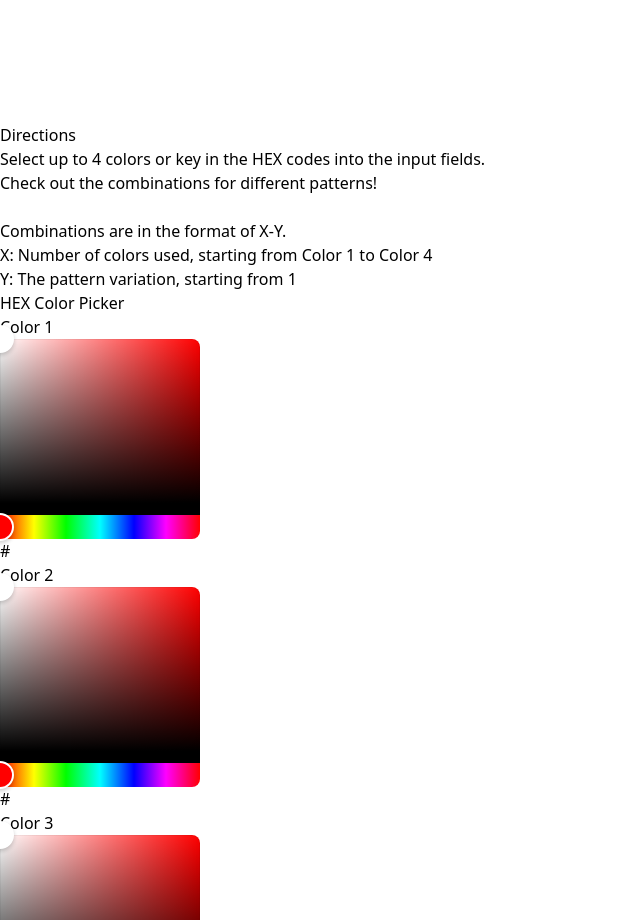
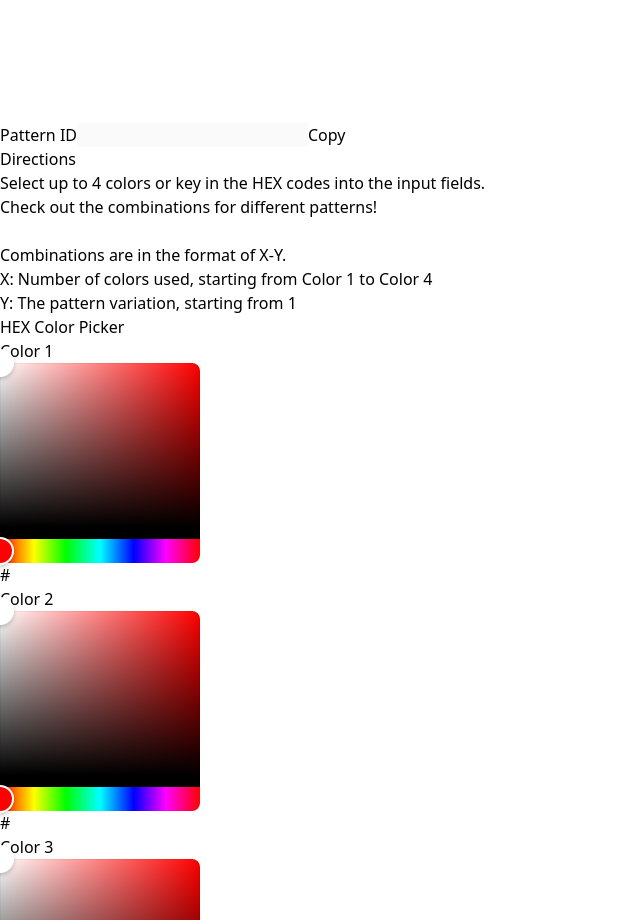
Before and after one commit to paulngch/lisaworks.studio-frontend, a React (Vite) app: page /pages/configurator in a window 1280 px wide. Shown: the part 2880-3800 px from the top of the page, without its empty margins (0-640 px from the left). Built offline with nearby package versions, Linux system fonts and the light colour scheme.

Commit message:
Added text box for copying into URL ID params in future

```diff
--- a/src/pages/Configurator.tsx
+++ b/src/pages/Configurator.tsx
@@ -41,6 +41,12 @@ function classNames(...classes: string[]) {
 }
 
 const Configurator = () => {
+  //Declaring PatternID State for copy/paste
+  const [patternId, setPatternId] = useState("PatternID");
+
+  //Function to copy Pattern Code into clipboard
+  // const copyPatternCode = () => {};
+
   //selectedCombination is initially set as "", but as user selects a combination,
   // i.e "2-1" or "3-14" (key of button), corresponding value (of button, i.e. 1223...1234) gets saved into "selectedCombination" state
   const [selectedCombination, setSelectedCombination] = useState("");
@@ -89,6 +95,14 @@ const Configurator = () => {
     setBraidTwoColor(hexArray[1]);
     setBraidThreeColor(hexArray[2]);
     setBraidFourColor(hexArray[3]);
+
+    setPatternId(
+      tempColorOne +
+        tempColorTwo +
+        tempColorThree +
+        tempColorFour +
+        selectedCombination
+    );
   }, [selectedCombination]);
 
   return (
@@ -113,6 +127,25 @@ const Configurator = () => {
                 fillThree={braidThreeColor}
                 fillFour={braidFourColor}
               />
+            </div>
+            <div className=" flex justify-center">
+              <label htmlFor="full-name" className="sr-only">
+                Pattern ID
+              </label>
+              <input
+                disabled
+                type="text"
+                name="patternId"
+                id="patternId"
+                className="block rounded-md border-gray-300 py-3 px-4 placeholder-gray-500 shadow-sm focus:border-indigo-500 focus:ring-indigo-500"
+                placeholder={patternId}
+              />
+              <button
+                onClick={() => copyPatternCode()}
+                className="inline-flex justify-center rounded-md border border-transparent bg-pink-600 py-3 px-6 text-base font-medium text-white shadow-sm hover:bg-pink-700 focus:outline-none focus:ring-2 focus:ring-indigo-500 focus:ring-offset-2"
+              >
+                Copy
+              </button>
             </div>
           </div>
 
```
